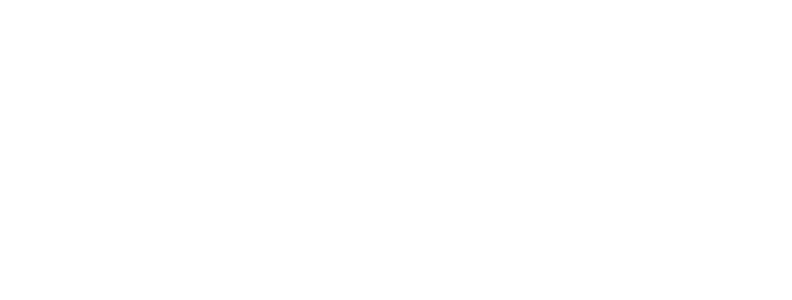
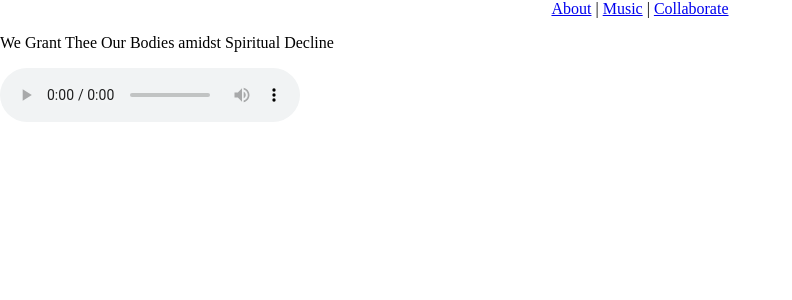
Before and after one commit to Blake-D/music-website, a React (Create React App) app: page /music/player/1 in a window 1280 px wide. Shown: the top 300 px of the page, without its empty margins (0-792 px from the left). Built offline with nearby package versions, Linux system fonts and the light colour scheme.

Commit message:
passing track info into player by id param. player page now retains track info upon refreshing. implemented for piano tracks. about to apply to all categories.

```diff
--- a/src/App.js
+++ b/src/App.js
@@ -18,7 +18,7 @@
 
 function App() {
   const trackData = Tracks
-  console.log(trackData)
+  // console.log(trackData)
 
   const [playerInfo, setPlayerInfo] = useState({title: "", url: ""})
 
@@ -69,7 +69,13 @@
         <Route exact path="/music/vocal" render={() => <Vocal handlePlayerInfo={handlePlayerInfo} /> } />
         <Route exact path="/music/electronic" render={Electronic} />
         <Route exact path="/music/chamber-misc" render={ChamberMisc} />
-        <Route exact path="/music/player" render={()=>  <Player playerInfo={playerInfo}/>}/>
+        {/* <Route exact path="/music/player" render={()=>  <Player playerInfo={playerInfo}/>}/> */}
+        <Route exact path="/music/player/:id" render={(props)=> {
+          const track = trackData[0].trackList.find(track => track.id.toString() === props.match.params.id)
+          props = {...props, ...track}
+          return <Player {...props} />
+        }}
+        />
       </Router>
     </div>
   )
--- a/src/components/music/piano.js
+++ b/src/components/music/piano.js
@@ -1,10 +1,14 @@
-import React from 'react'
+import { Link } from 'react-router-dom'
 import Nav from '../nav'
 
 function Piano(props){
-    console.log(props.trackData[0].trackList)
+    // console.log(props.trackData[0].trackList)
     const tracks = props.trackData[0].trackList.map(track => {
-        return <li>{track.title}</li>
+        return (
+            <li>
+                <Link to={`/music/player/${track.id}`}>{track.title}</Link>
+            </li>
+        )
     })
     return(
         <div>
--- a/src/components/music/player.js
+++ b/src/components/music/player.js
@@ -4,8 +4,8 @@
     return(
         <div>
             <Nav />
-            <p>{props.playerInfo.title}</p>
-            <audio src={props.playerInfo.url} controls controlsList="nodownload" />
+            <p>{props.title}</p>
+            <audio src={props.url} controls controlsList="nodownload" />
         </div>
     )
 }
```
